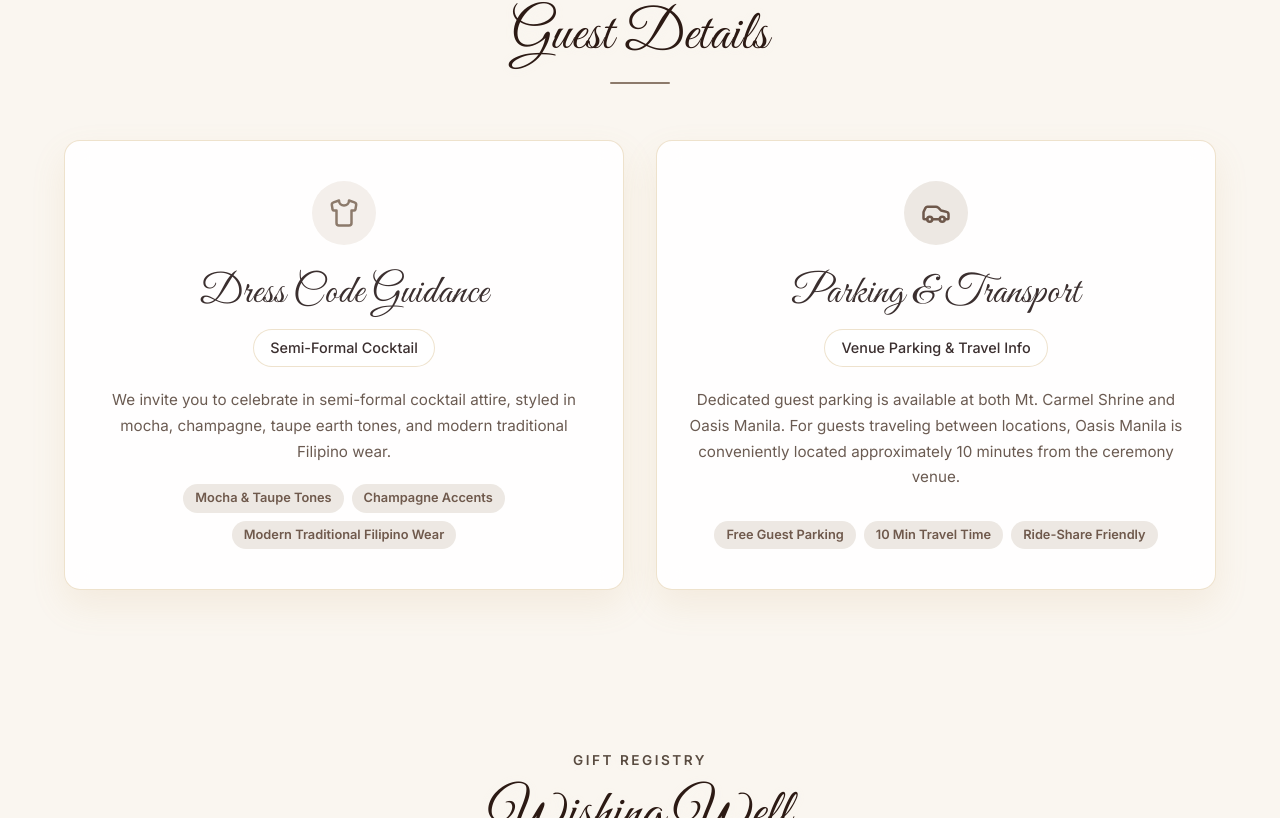
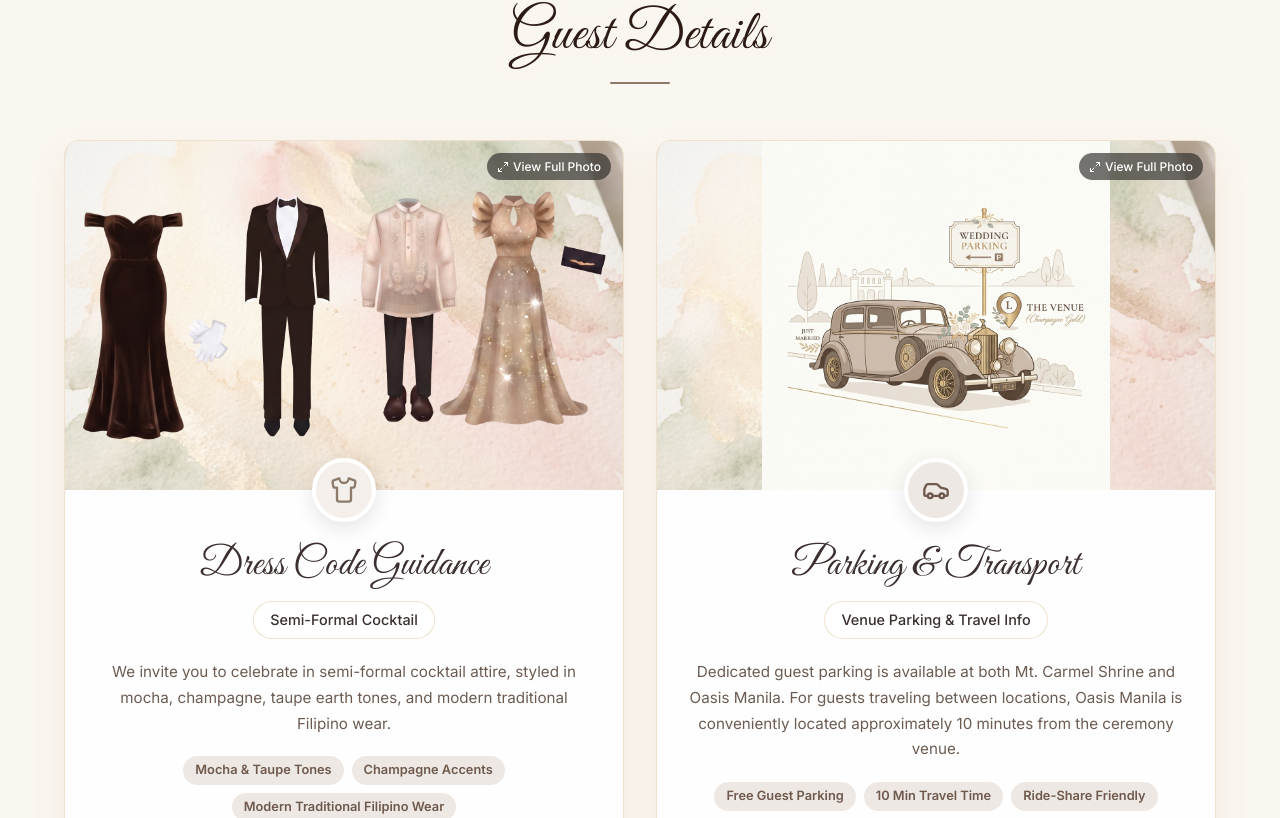
Before and after one commit to bantora/mark-and-glenda, a React (Vite) app: page / in a window 1280 px wide. Shown: the part 1982-2800 px from the top of the page. Built offline with nearby package versions, Linux system fonts and the light colour scheme; the HTML template or start-up script is replaced by a standard one; a web font is replaced by a local one.

Commit message:
feat(ui): update dress code card illustration and add parking & transport illustration

```diff
--- a/src/components/Schedule.jsx
+++ b/src/components/Schedule.jsx
@@ -154,10 +154,34 @@ export default function Schedule() {
 
         <div className="details-grid">
           {/* Dress Code Card */}
-          <div className="glass-card details-card">
-            <div className="card-icon-wrapper ceremony-icon">
-              <Shirt size={30} />
+          <div className="glass-card schedule-card">
+            <div
+              className="card-image-wrapper"
+              onClick={() => setActiveImage({
+                src: "/photos/dress-code.png",
+                title: "Dress Code Guidance - Semi-Formal Cocktail"
+              })}
+              title="Click to view full picture"
+            >
+              <img
+                src="/venues/ceremony-painted-bg.jpg"
+                alt="Painted watercolor canvas background"
+                className="card-venue-painted-bg"
+              />
+              <img
+                src="/photos/dress-code.png"
+                alt="Dress Code Attire Guidance - Semi-Formal Cocktail"
+                className="card-venue-img dress-code-card-img"
+              />
+              <div className="card-image-expand-badge">
+                <Maximize2 size={12} />
+                <span>View Full Photo</span>
               </div>
+            </div>
+            <div className="card-icon-wrapper ceremony-icon overlay-icon">
+              <Shirt size={28} />
+            </div>
+            <div className="card-content-body">
               <h3 className="card-title font-serif">Dress Code Guidance</h3>
 
               <div className="card-time-badge">
@@ -174,12 +198,37 @@ export default function Schedule() {
                 <span className="details-tag">Modern Traditional Filipino Wear</span>
               </div>
             </div>
+          </div>
 
           {/* Parking & Transportation Card */}
-          <div className="glass-card details-card">
-            <div className="card-icon-wrapper reception-icon">
-              <Car size={30} />
+          <div className="glass-card schedule-card">
+            <div
+              className="card-image-wrapper"
+              onClick={() => setActiveImage({
+                src: "/photos/parking-transport.jpg",
+                title: "Parking & Transportation Guidance"
+              })}
+              title="Click to view full picture"
+            >
+              <img
+                src="/venues/ceremony-painted-bg.jpg"
+                alt="Painted watercolor canvas background"
+                className="card-venue-painted-bg"
+              />
+              <img
+                src="/photos/parking-transport.jpg"
+                alt="Parking & Transportation Illustration"
+                className="card-venue-img"
+              />
+              <div className="card-image-expand-badge">
+                <Maximize2 size={12} />
+                <span>View Full Photo</span>
               </div>
+            </div>
+            <div className="card-icon-wrapper reception-icon overlay-icon">
+              <Car size={28} />
+            </div>
+            <div className="card-content-body">
               <h3 className="card-title font-serif">Parking & Transport</h3>
 
               <div className="card-time-badge">
@@ -197,6 +246,7 @@ export default function Schedule() {
               </div>
             </div>
           </div>
+        </div>
       </section>
     </>
   );
--- a/src/index.css
+++ b/src/index.css
@@ -769,6 +769,11 @@ h1, h2, h3, h4, .font-serif, .font-cursive, .font-heading {
   transition: transform 0.5s ease;
 }
 
+.dress-code-card-img {
+  padding: 0.6rem;
+  /* transform: scale(1.15); */
+}
+
 .card-image-expand-badge {
   position: absolute;
   top: 12px;
```
Also changed, not shown: public/photos/dress-code.png (added), public/photos/parking-transport.jpg (added). Lines whose indentation alone changed are shown as unchanged.
